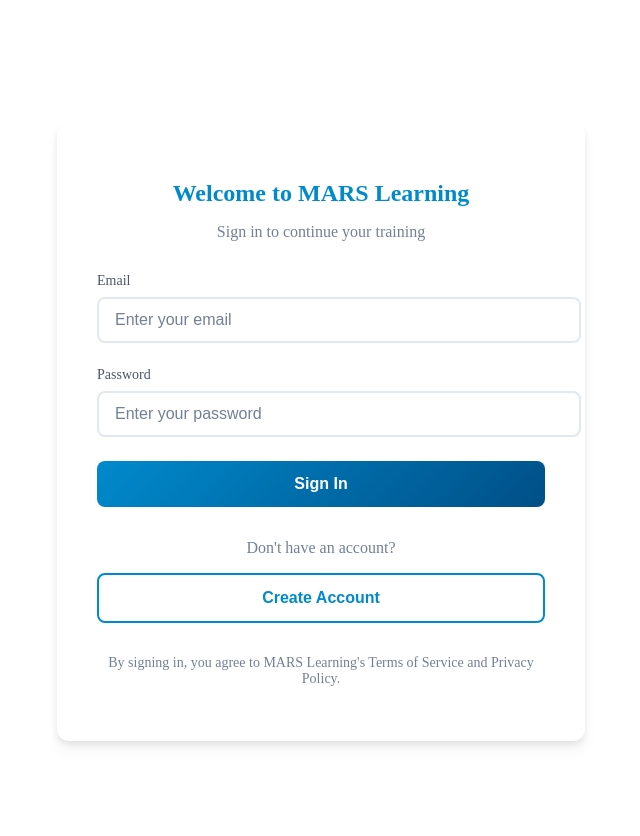
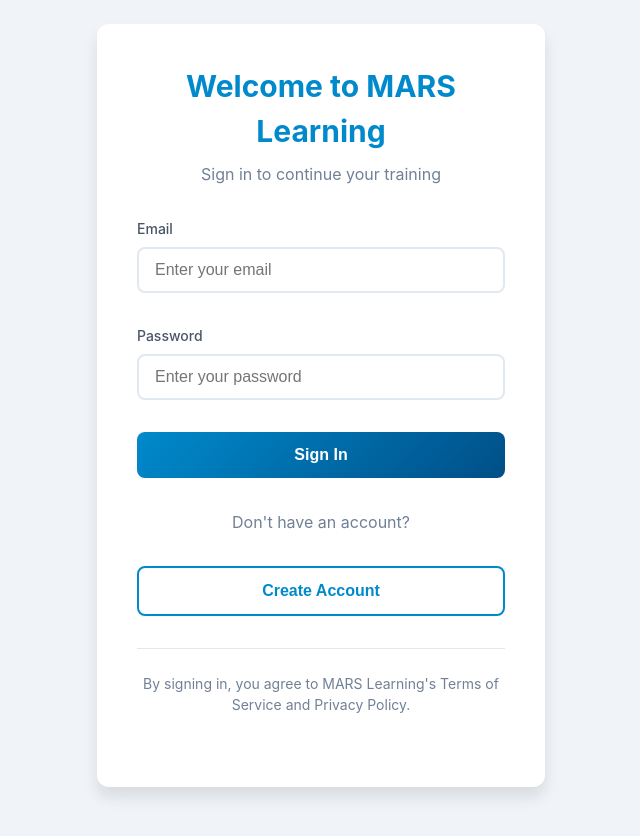
Before and after one commit to jbb1988/quiz-app, a React (Create React App) app: page /#/login in a window 1280 px wide. Shown: the top 836 px of the page, without its empty margins (319-959 px from the left). After the commit the page ends 811 px from the top, so only its background shows below. Built offline with nearby package versions, Linux system fonts and the light colour scheme.

Commit message:
Fix form styling and input field layout

```diff
--- a/src/styles/index.css
+++ b/src/styles/index.css
@@ -1,23 +1,18 @@
-@import url('https://fonts.googleapis.com/css2?family=Inter:wght@400;500;600;700&display=swap');
-
-:root {
-  --color-primary: #008ACC;
-  --color-secondary: #004F87;
-  --color-background-light: #f0f4f8;
-  --color-background-dark: #e2e8f0;
-  --color-text-primary: #1a202c;
-  --color-text-secondary: #4a5568;
-  --color-text-light: #718096;
-  --color-success: #48bb78;
-  --color-error: #f56565;
-  --color-warning: #ed8936;
-  --gradient-primary: linear-gradient(135deg, #008ACC 0%, #004F87 100%);
-  --gradient-secondary: linear-gradient(135deg, #004F87 0%, #002645 100%);
-  --gradient-background: linear-gradient(135deg, #f0f4f8 0%, #e2e8f0 100%);
-  --gradient-card: linear-gradient(180deg, #ffffff 0%, #f8fafc 100%);
-  --gradient-hover: linear-gradient(135deg, rgba(0,138,204,0.1) 0%, rgba(0,79,135,0.1) 100%);
+/* Base styles */
+* {
+  margin: 0;
+  padding: 0;
+  box-sizing: border-box;
 }
 
+body {
+  font-family: -apple-system, BlinkMacSystemFont, 'Segoe UI', Roboto, sans-serif;
+  background-color: #f0f4f8;
+  color: #1a202c;
+  line-height: 1.5;
+}
+
+/* Auth Form Container */
 .auth-form-container {
   min-height: 100vh;
   display: flex;
@@ -26,97 +21,146 @@
   padding: 1.5rem;
 }
 
+/* Auth Form */
 .auth-form {
   background: white;
   padding: 2.5rem;
   border-radius: 0.75rem;
-  box-shadow: 0 10px 15px rgba(0,0,0,0.04), 0 4px 6px rgba(0,0,0,0.08);
+  box-shadow: 0 10px 15px rgba(0,0,0,0.1);
   width: 100%;
   max-width: 28rem;
 }
 
+/* Form Title */
+.auth-form h1 {
+  font-size: 1.875rem;
+  font-weight: 700;
+  color: #008ACC;
+  margin-bottom: 0.5rem;
+  text-align: center;
+}
+
+.auth-form p {
+  color: #718096;
+  text-align: center;
+  margin-bottom: 2rem;
+}
+
+/* Form Groups */
 .form-group {
-  display: flex;
-  flex-direction: column;
   margin-bottom: 1.5rem;
 }
 
 .form-group label {
+  display: block;
+  font-size: 0.875rem;
+  font-weight: 500;
+  color: #4a5568;
   margin-bottom: 0.5rem;
-  font-weight: 500;
-  color: var(--color-text-secondary);
 }
 
+/* Form Inputs */
 .form-input {
   width: 100%;
   padding: 0.75rem 1rem;
   border: 2px solid #e2e8f0;
   border-radius: 0.5rem;
   font-size: 1rem;
-  transition: all 0.3s;
-  background-color: white;
-  color: var(--color-text-primary);
+  transition: all 0.2s;
+  margin-bottom: 0.5rem;
 }
 
 .form-input:focus {
   outline: none;
-  border-color: var(--color-primary);
-  box-shadow: 0 0 0 3px rgba(0, 138, 204, 0.1);
+  border-color: #008ACC;
+  box-shadow: 0 0 0 3px rgba(0,138,204,0.1);
 }
 
-.form-input::placeholder {
-  color: var(--color-text-light);
-}
-
-.form-hint {
-  font-size: 0.75rem;
-  color: var(--color-text-light);
-  margin-top: 0.5rem;
-}
-
+/* Buttons */
 .btn {
+  display: block;
   width: 100%;
   padding: 0.875rem;
+  border-radius: 0.5rem;
   font-size: 1rem;
   font-weight: 600;
-  border-radius: 0.5rem;
+  text-align: center;
   cursor: pointer;
-  transition: all 0.3s;
+  transition: all 0.2s;
+  margin-top: 1.5rem;
 }
 
 .btn-primary {
-  background: var(--gradient-primary);
+  background: linear-gradient(135deg, #008ACC 0%, #004F87 100%);
+  color: white;
   border: none;
-  color: white;
 }
 
 .btn-outline {
   background: transparent;
-  border: 2px solid var(--color-primary);
-  color: var(--color-primary);
+  border: 2px solid #008ACC;
+  color: #008ACC;
 }
 
 .btn-outline:hover {
-  background: var(--gradient-primary);
+  background: linear-gradient(135deg, #008ACC 0%, #004F87 100%);
   color: white;
-  border-color: transparent;
 }
 
+/* Error Message */
+.error {
+  background-color: #fff5f5;
+  color: #e53e3e;
+  padding: 0.75rem 1rem;
+  border-radius: 0.5rem;
+  margin: 1rem 0;
+  text-align: center;
+  font-size: 0.875rem;
+}
+
+/* Utility Classes */
 .text-center {
   text-align: center;
 }
 
-.mb-2 { margin-bottom: 0.5rem; }
-.mb-4 { margin-bottom: 1rem; }
-.mb-6 { margin-bottom: 1.5rem; }
-.mb-8 { margin-bottom: 2rem; }
-.mt-4 { margin-top: 1rem; }
-.mt-8 { margin-top: 2rem; }
+.mb-2 {
+  margin-bottom: 0.5rem;
+}
 
-.text-2xl { font-size: 1.5rem; }
-.text-xl { font-size: 1.25rem; }
-.text-lg { font-size: 1.125rem; }
-.text-sm { font-size: 0.875rem; }
-.font-bold { font-weight: 700; }
-.text-primary { color: var(--color-primary); }
-.text-text-light { color: var(--color-text-light); }
+.mb-4 {
+  margin-bottom: 1rem;
+}
+
+.mb-8 {
+  margin-bottom: 2rem;
+}
+
+.mt-8 {
+  margin-top: 2rem;
+}
+
+.text-sm {
+  font-size: 0.875rem;
+}
+
+.text-primary {
+  color: #008ACC;
+}
+
+.text-text-light {
+  color: #718096;
+}
+
+/* Border */
+.border-t {
+  border-top: 1px solid #e2e8f0;
+}
+
+.pt-6 {
+  padding-top: 1.5rem;
+}
+
+/* Form Spacing */
+.space-y-6 > * + * {
+  margin-top: 1.5rem;
+}
```
